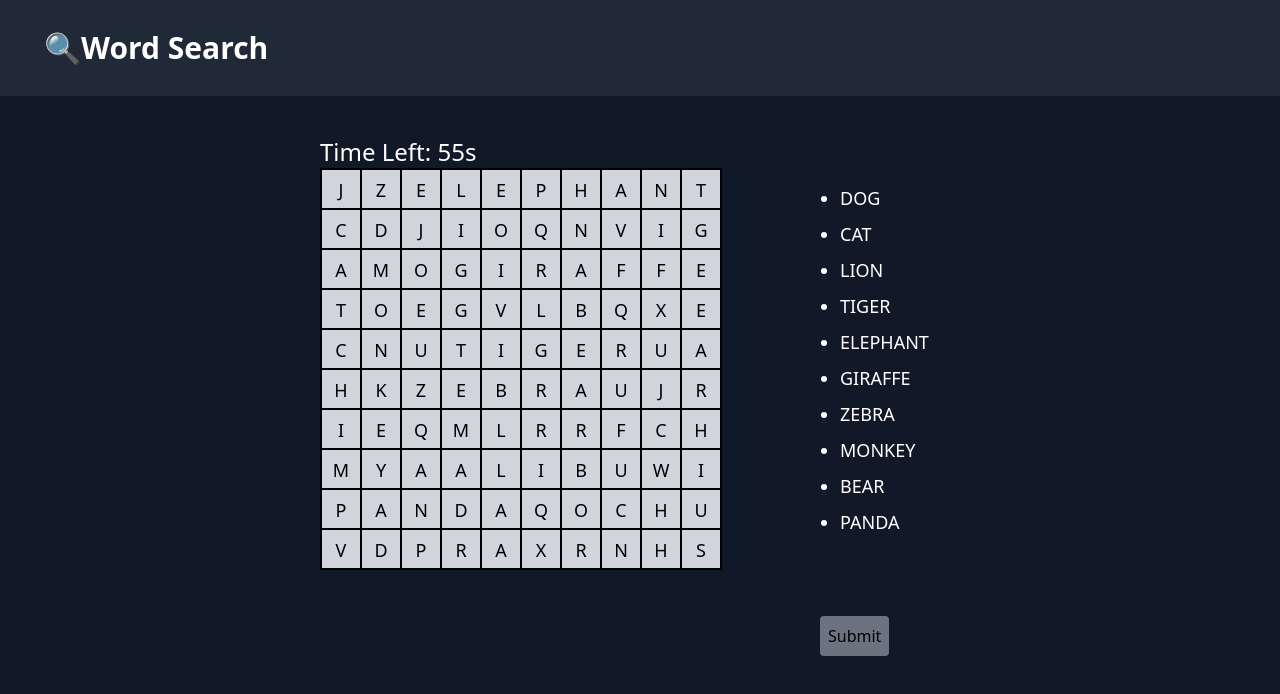
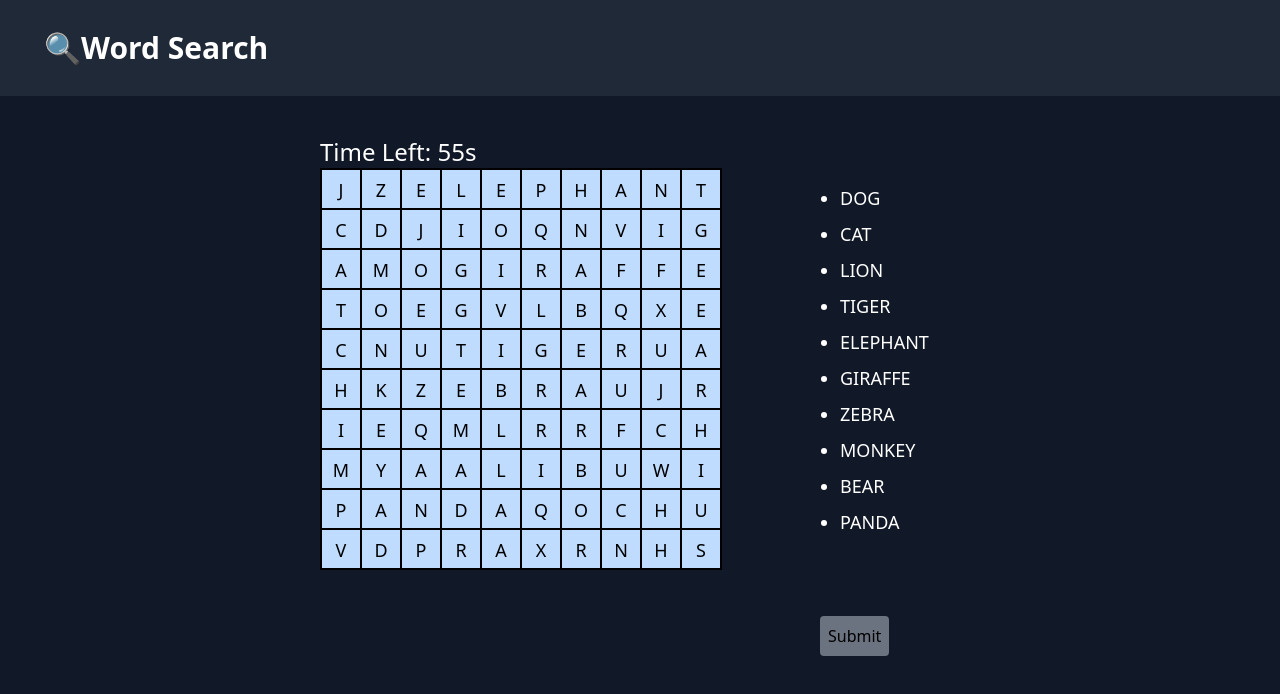
Before and after one commit to ShivamBhuskute/word-search-game, a React (Vite) app in the folder word-search-game/: page / in a window 1280 px wide. Shown: the top 694 px of the page. Built offline with nearby package versions, Linux system fonts and the light colour scheme.

Commit message:
changed grid color

```diff
--- a/word-search-game/src/components/WordGrid.jsx
+++ b/word-search-game/src/components/WordGrid.jsx
@@ -239,7 +239,7 @@ const WordGrid = ({ size, words }) => {
                             </div>
                         </div>
                         <div
-                            className={`bg-gray-300 grid grid-cols-10 gap-0 border-collapse border border-x-black border-y-black  text-black text-lg`}
+                            className={`bg-blue-200 grid grid-cols-10 gap-0 border-collapse border border-x-black border-y-black  text-black text-lg`}
                             style={{
                                 gridTemplateRows: `repeat(${grid.length}, 2.5rem)`,
                             }} // Adjust row height
```
